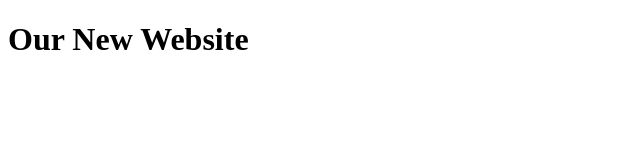
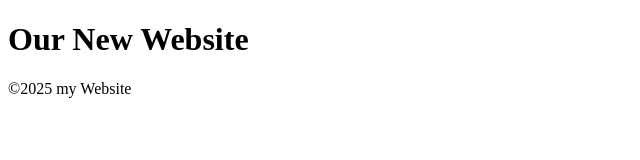
Before and after one commit to rachida-94/version-control-simulation-rachida, a plain HTML site: page SBA-version-control/index.html in a window 1280 px wide. Shown: the whole page, without its empty margins (0-640 px from the left). Drawn offline with Linux system fonts and the light colour scheme.

Commit message:
changing the footer

```diff
--- a/SBA-version-control/index.html
+++ b/SBA-version-control/index.html
@@ -7,5 +7,6 @@
 </head>
 <body>
     <h1>Our New Website</h1>
+    <footer>&copy;2025 my Website</footer>
 </body>
 </html>
```
